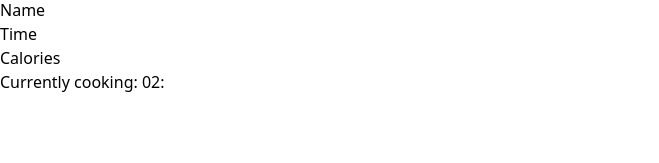
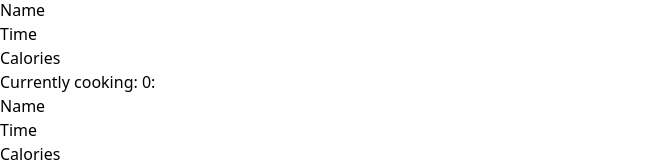
Before and after one commit to tofayeLL/chefs_palette-7, a React (Vite) app: page / in a window 1280 px wide. Shown: the part 3966-4129 px from the top of the page, without its empty margins (0-659 px from the left). Before the commit the page ends 4060 px from the top, so only its background shows below. Built offline with nearby package versions, Linux system fonts and the light colour scheme.

Commit message:
finished current cooking section dynamic

```diff
--- a/src/App.jsx
+++ b/src/App.jsx
@@ -11,6 +11,7 @@ import 'react-toastify/dist/ReactToastify.css';
 
 function App() {
   const [carts, setCarts] = useState([]);
+  const [currentCooks, setCurrentCooks] = useState([]);
 
   const handleCook = (recipe) => {
 
@@ -20,12 +21,23 @@ function App() {
       const newCarts = [...carts, recipe];
       setCarts(newCarts);
     }
-    else{
+    else {
       // alert('can not cook one item twice');
       toast.warn("you are not allowed to cook one item twice");
 
     }
 
+
+
+  }
+
+
+  const handlePrepare = (wCook) => {
+  const remainingWantToCookItem = carts.filter(cart => cart.recipe_id !== wCook.recipe_id )
+  setCarts(remainingWantToCookItem);
+
+  const addCurrentCook = [...currentCooks, wCook];
+  setCurrentCooks(addCurrentCook);
 
 
   }
@@ -37,7 +49,6 @@ function App() {
     <>
 
       <div className='container mx-auto lg:px-16 px-2'>
-
 
         <div>
           <Nav></Nav>
@@ -56,7 +67,10 @@ function App() {
 
           <div className='bg-green-300  w-full'>
             <Tables
-              carts={carts} ></Tables>
+              carts={carts}
+              handlePrepare={handlePrepare}
+              currentCooks={currentCooks}
+               ></Tables>
           </div>
 
 
--- a/src/components/Tables/Tables.jsx
+++ b/src/components/Tables/Tables.jsx
@@ -1,6 +1,7 @@
 
 import PropTypes from 'prop-types';
-const Tables = ({ carts }) => {
+const Tables = ({ carts, handlePrepare,  currentCooks }) => {
+
 
     return (
         <div>
@@ -15,10 +16,10 @@ const Tables = ({ carts }) => {
             <div className="px-10 my-4">
 
 
-                        <div className="grid grid-cols-4 gap-3 px-7">
+                <div className="grid grid-cols-4 gap-4 px-7">
                     <p className="font-medium">Name</p>
-                            <p  className="font-medium">Time</p>
-                            <p  className="font-medium">Calories</p>
+                    <p className="font-medium">Time</p>
+                    <p className="font-medium">Calories</p>
                     <p></p>
 
                 </div>
@@ -29,7 +30,7 @@ const Tables = ({ carts }) => {
                         carts.map((cart, index) =>
                             <div key={index} >
 
-                                   <div className="grid grid-cols-4 gap-6  space-y-6 bg-slate-200 items-center px-2 py-2 my-3 rounded-sm">
+                                <div className="grid grid-cols-4 gap-4  space-y-6 bg-slate-200 items-center px-2 py-2 my-3 rounded-sm">
 
                                     <p className="flex items-center ">{index + 1}
                                         <td className="ml-4"> {cart.recipe_name}</td>
@@ -39,7 +40,7 @@ const Tables = ({ carts }) => {
 
                                     <td>{cart.calories} calories</td>
 
-                                    <button className="px-4 py-2 font-semibold bg-green-300 rounded-full">prepare</button>
+                                    <button onClick={() => handlePrepare(cart)} className="px-4 py-2 font-semibold bg-green-300 rounded-full">prepare</button>
 
                                 </div>
 
@@ -63,10 +64,68 @@ const Tables = ({ carts }) => {
 
 
             <div className="text-center px-32">
-                <h3 className="text-xl font-bold">Currently cooking: 02:
+                <h3 className="text-xl font-bold">Currently cooking: {currentCooks.length}:
                     <p className="border-b-2"></p>
                 </h3>
             </div>
+
+
+            <div className="px-10 my-4">
+
+            <div className="grid grid-cols-4 gap-4 px-7">
+                    <p className="font-medium">Name</p>
+                    <p className="font-medium">Time</p>
+                    <p className="font-medium">Calories</p>
+                    <p></p>
+
+                </div>
+
+
+
+
+
+                <div className="space-y-3 ">
+                    {
+                        currentCooks.map((currentCook, index) =>
+                            <div key={index} >
+
+                                <div className="grid grid-cols-4 gap-4  space-y-6 bg-slate-200 items-center px-2 py-2 my-3 rounded-sm">
+
+                                    <p className="flex items-center ">{index + 1}
+                                        <td className="ml-4"> {currentCook.recipe_name}</td>
+                                    </p>
+
+                                    <td>{currentCook.preparing_time} minutes</td>
+
+                                    <td>{currentCook.calories} calories</td>
+
+                                    <button onClick={() => handlePrepare(currentCook)} className="px-4 py-2 font-semibold bg-green-300 rounded-full">prepare</button>
+
+                                </div>
+
+
+                            </div>
+
+                        )
+                    }
+
+                </div>
+
+
+
+
+
+
+            </div>
+
+
+
+
+
+
+
+
+
 
 
         </div>
@@ -74,7 +133,9 @@ const Tables = ({ carts }) => {
 };
 
 Tables.propTypes = {
-    carts: PropTypes.array
+    carts: PropTypes.array,
+    handlePrepare: PropTypes.func,
+    currentCooks: PropTypes.array
 
 }
 
```
Lines whose indentation alone changed are shown as unchanged.
